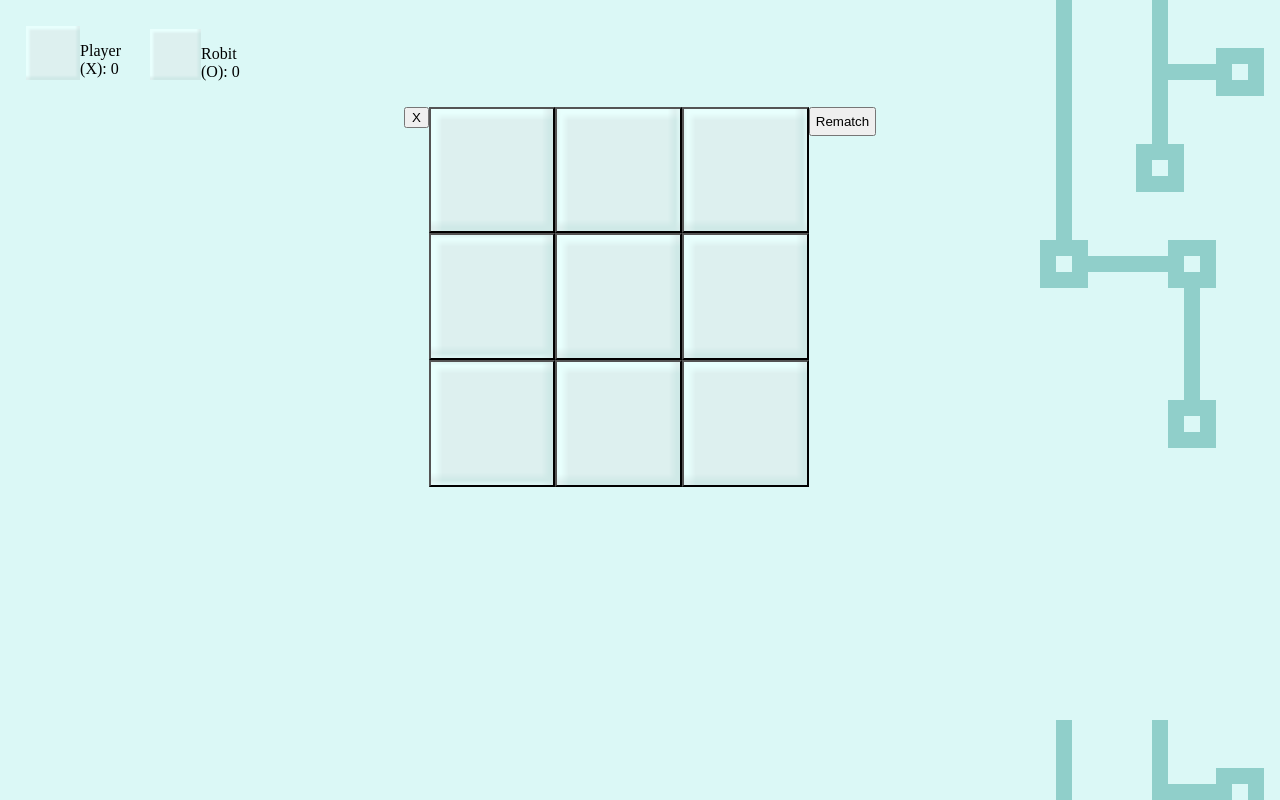
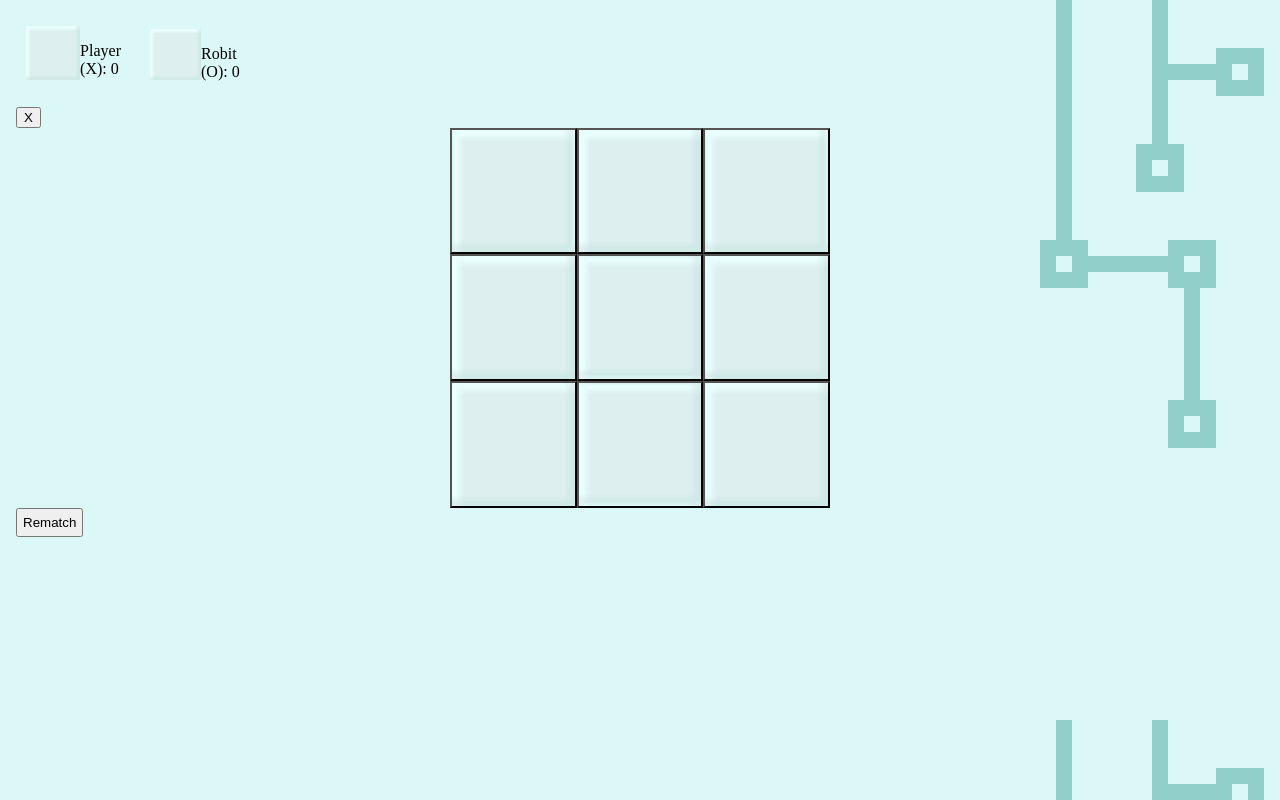
Before and after one commit to badideainc/internship-code-test, a website: page index.html in a window 1280 px wide. Drawn offline with Linux system fonts and the light colour scheme.

Commit message:
fix button positions

```diff
--- a/index.html
+++ b/index.html
@@ -17,9 +17,9 @@
 						<p id="computerScore"></p>
 			</div>
 		</section>
+		<div id="status"></div>
+		<div><button id="playerMarker">X</button></div>
 		<section id="game">
-			<div id="status"></div>
-			<div><button id="playerMarker">X</button></div>
 			<div id="board">
 				<button class="cell"></button>
 				<button class="cell"></button>
@@ -31,8 +31,8 @@
 				<button class="cell"></button>
 				<button class="cell"></button>
 			</div>
-			<div><button id="reset">Rematch</button></div>
 		</section>
+		<div id="resetDiv"><button id="reset">Rematch</button></div>
 		<script src="./main.js"></script>
 	</body>
 </html>
```
